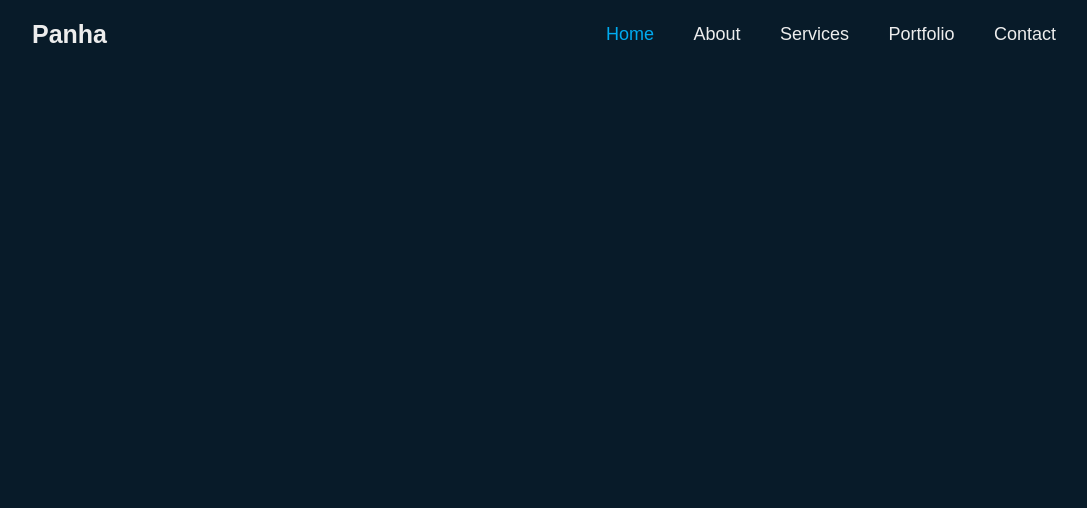
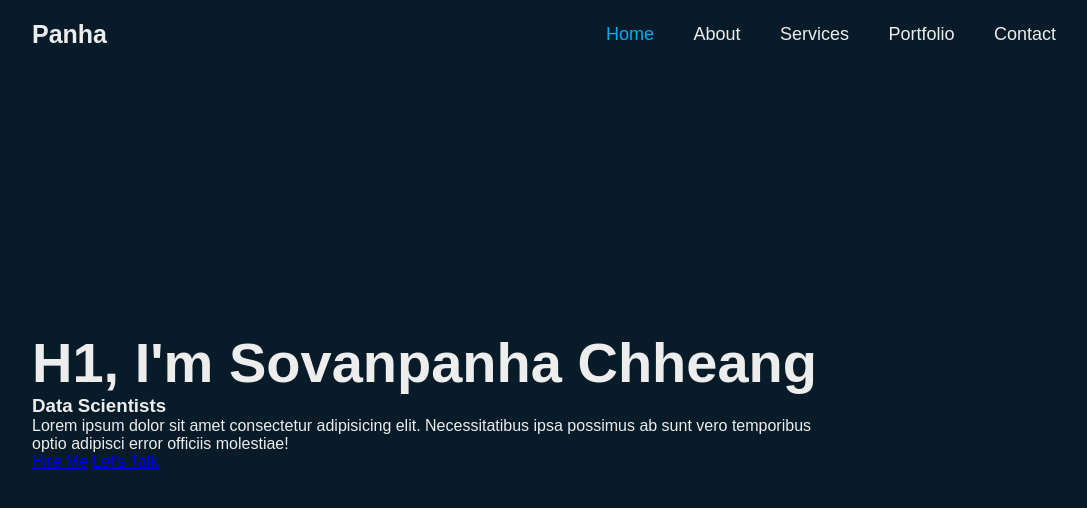
Before and after one commit to Nhaaa4/Portfolio, a plain HTML site: page index.html in a window 1280 px wide. Shown: the whole page, without its empty margins (96-1183 px from the left). Drawn offline with Linux system fonts and the light colour scheme.

Commit message:
update portfolio

```diff
--- a/index.html
+++ b/index.html
@@ -20,7 +20,15 @@
     </header>
 
     <section class="home">
-
+        <div class="home-content">
+            <h1>H1, I'm Sovanpanha Chheang</h1>
+            <h3>Data Scientists</h3>
+            <p>Lorem ipsum dolor sit amet consectetur adipisicing elit. Necessitatibus ipsa possimus ab sunt vero temporibus optio adipisci error officiis molestiae!</p>
+            <div class="btn-box">
+                <a href="#">Hire Me</a>
+                <a href="#">Let's Talk</a>
+            </div>
+        </div>
     </section>
 </body>
 </html>
--- a/style.css
+++ b/style.css
@@ -9,6 +9,7 @@
 
 body {
     background: #081b29;
+    color: #ededed;
 }
 
 .header {
@@ -44,3 +45,19 @@ body {
 .nav a.active {
     color: #00abf0;
 }
+
+.home {
+    height: 100vh;
+    display: flex;
+    align-items: center;
+    padding: 0 10%;
+}
+
+.home-content {
+    max-width: 800px;
+}
+
+.home-content h1 {
+    font-size: 56px;
+    font-weight: 700;
+}
```
